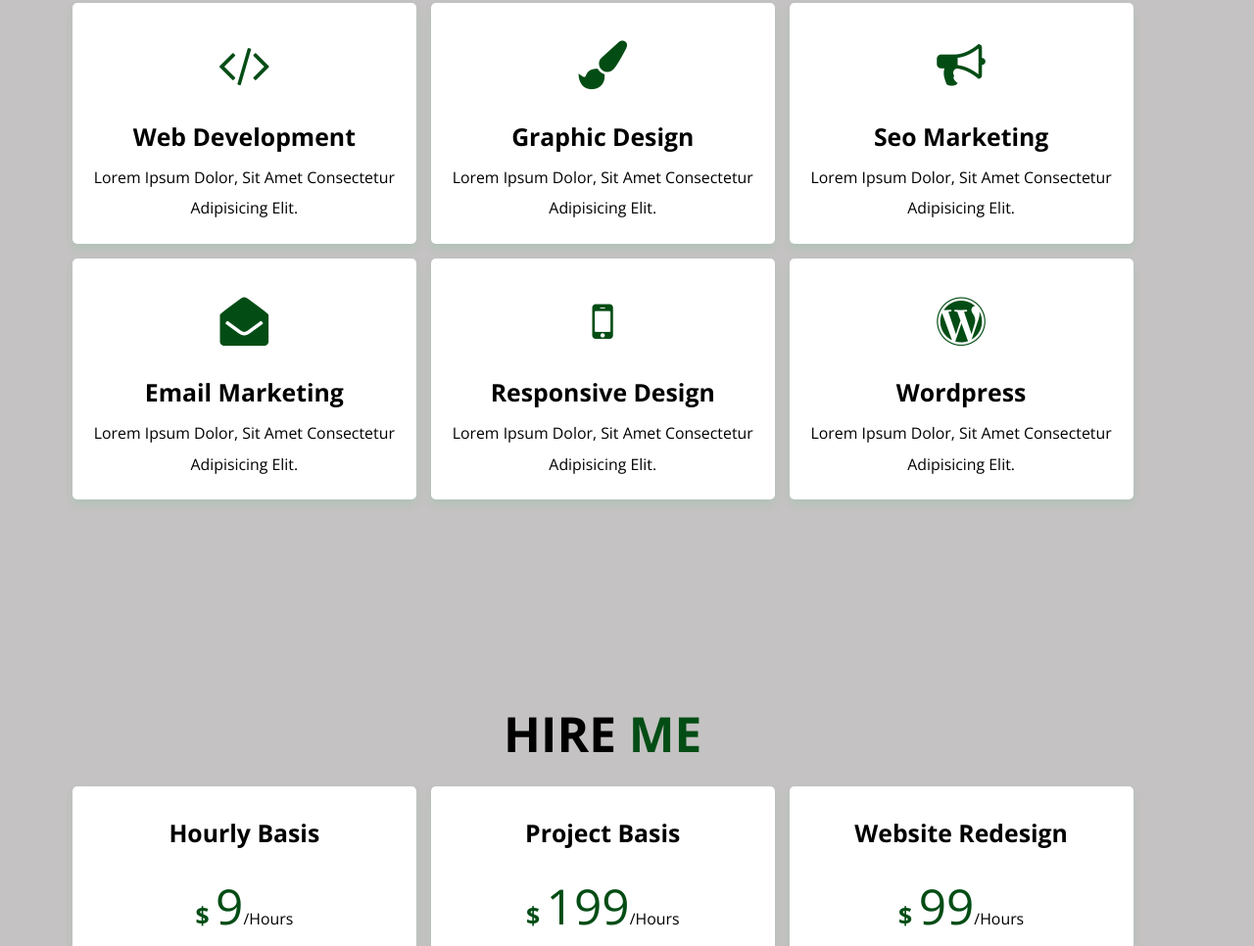
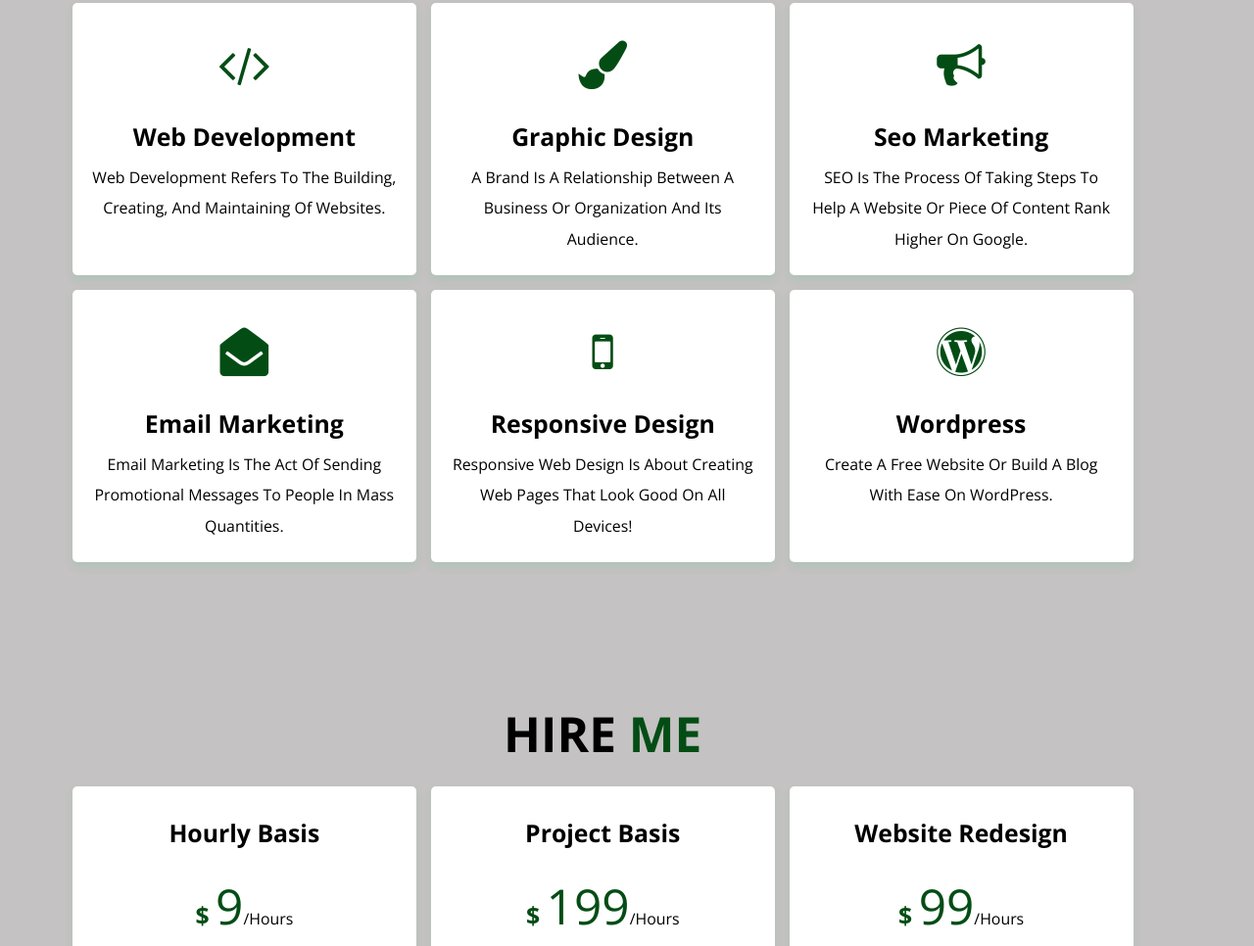
Before and after one commit to clkcreation/portfolio, a plain HTML site: page index.html in a window 1280 px wide. Shown: the part 1814-2780 px from the top of the page at 98% size. Drawn offline with nearby package versions, Linux system fonts and the light colour scheme.

Commit message:
Update index.html

```diff
--- a/index.html
+++ b/index.html
@@ -74,14 +74,14 @@
             <i class="fa fa-code fa-4x"></i>
             <h3>Web Development</h3>
             <p>
-                Lorem ipsum dolor, sit amet consectetur adipisicing elit.
+                Web development refers to the building, creating, and maintaining of websites.
                 </p>
         </div>
         <div class="box">
             <i class="fa fa-paint-brush fa-4x"></i>
             <h3>Graphic Design</h3>
             <p>
-                Lorem ipsum dolor, sit amet consectetur adipisicing elit.
+                A brand is a relationship between a business or organization and its audience.
                 </p>
         </div>
 
@@ -89,7 +89,7 @@
             <i class="fa fa-bullhorn fa-4x"></i>
             <h3>Seo Marketing</h3>
             <p>
-                Lorem ipsum dolor, sit amet consectetur adipisicing elit.
+                SEO is the process of taking steps to help a website or piece of content rank higher on Google.
                 </p>
         </div>
 
@@ -97,7 +97,7 @@
             <i class="fa fa-envelope-open fa-4x"></i>
             <h3>Email Marketing</h3>
             <p>
-                Lorem ipsum dolor, sit amet consectetur adipisicing elit.
+                Email marketing is the act of sending promotional messages to people in mass quantities.
                 </p>
         </div>
 
@@ -105,14 +105,14 @@
             <i class="fa fa-mobile fa-4x"></i>
             <h3>Responsive Design</h3>
             <p>
-                Lorem ipsum dolor, sit amet consectetur adipisicing elit.
+                Responsive web design is about creating web pages that look good on all devices!
                 </p>
         </div>
         <div class="box">
             <i class="fa fa-wordpress fa-4x"></i>
             <h3>Wordpress</h3>
             <p>
-                Lorem ipsum dolor, sit amet consectetur adipisicing elit.
+                Create a free website or build a blog with ease on WordPress.
                 </p>
         </div>
 
```
